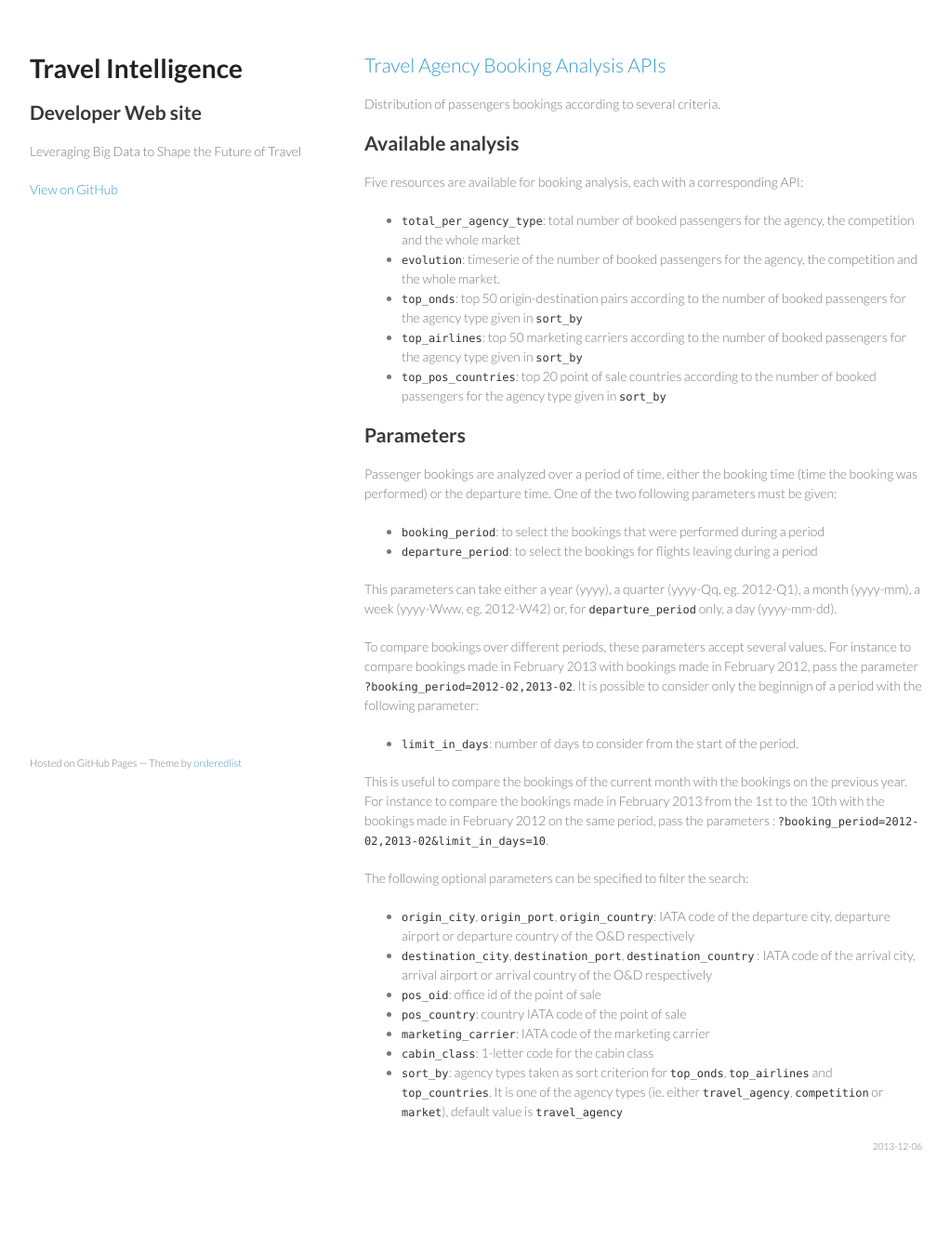
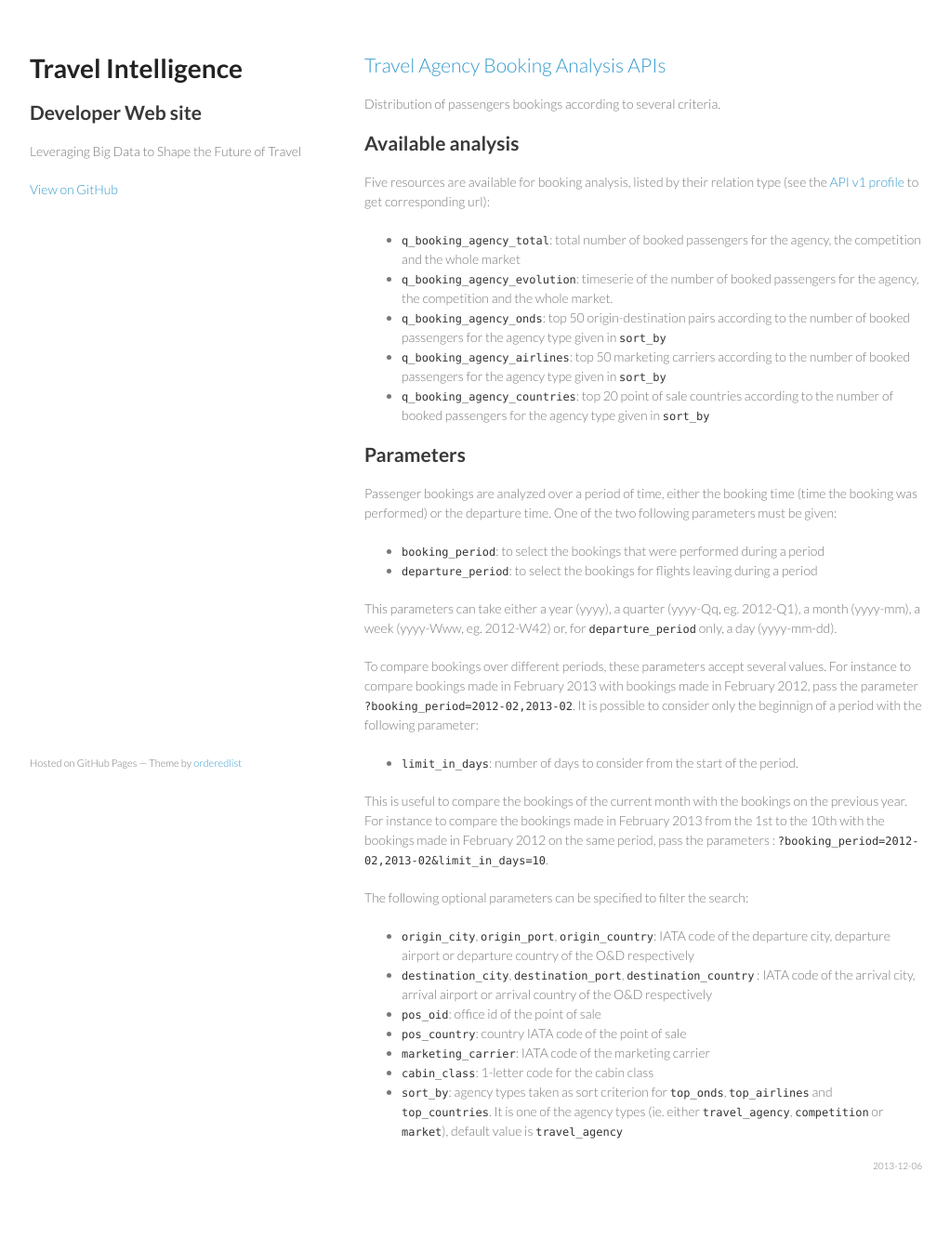
Before and after one commit to travel-intelligence/travel-intelligence.github.io, a Jekyll site: the page built from _posts/2013-12-06-booking-analysis.md, in a window 1280 px wide. Shown: the whole page at 93% size, without its empty margins (128-1150 px from the left). Built offline with Jekyll 4.4.1, drawn with Linux system fonts in a browser that asks for light colours; before the commit the page ends 1311 px from its top, so only the background shows below that.

Commit message:
booking analysis API doc: resource relation names

```diff
--- a/_posts/2013-12-06-booking-analysis.md
+++ b/_posts/2013-12-06-booking-analysis.md
@@ -8,12 +8,12 @@ Distribution of passengers bookings according to several criteria.
 
 ## Available analysis
 
-Five resources are available for booking analysis, each with a corresponding API:
-* [`total_per_agency_type`](/2013/12/17/booking-analysis-total.html): total number of booked passengers for the agency, the competition and the whole market
-* [`evolution`](/2013/12/17/booking-analysis-evolution.html): timeserie of the number of booked passengers for the agency, the competition and the whole market.
-* [`top_onds`](/2013/12/17/booking-analysis-top-onds.html): top 50 origin-destination pairs according to the number of booked passengers for the agency type given in `sort_by`
-* [`top_airlines`](/2013/12/17/booking-analysis-top_airlines.html): top 50 marketing carriers according to the number of booked passengers for the agency type given in `sort_by`
-* [`top_pos_countries`](/2013/12/17/booking-analysis-top-countries.html): top 20 point of sale countries according to the number of booked passengers for the agency type given in `sort_by`
+Five resources are available for booking analysis, listed by their relation type (see the [API v1 profile](/2013/09/21/api-v1-profile.html) to get corresponding url):
+* [`q_booking_agency_total`](/2013/12/17/booking-analysis-total.html): total number of booked passengers for the agency, the competition and the whole market
+* [`q_booking_agency_evolution`](/2013/12/17/booking-analysis-evolution.html): timeserie of the number of booked passengers for the agency, the competition and the whole market.
+* [`q_booking_agency_onds`](/2013/12/17/booking-analysis-top-onds.html): top 50 origin-destination pairs according to the number of booked passengers for the agency type given in `sort_by`
+* [`q_booking_agency_airlines`](/2013/12/17/booking-analysis-top_airlines.html): top 50 marketing carriers according to the number of booked passengers for the agency type given in `sort_by`
+* [`q_booking_agency_countries`](/2013/12/17/booking-analysis-top-countries.html): top 20 point of sale countries according to the number of booked passengers for the agency type given in `sort_by`
 
 ## Parameters
 
```
